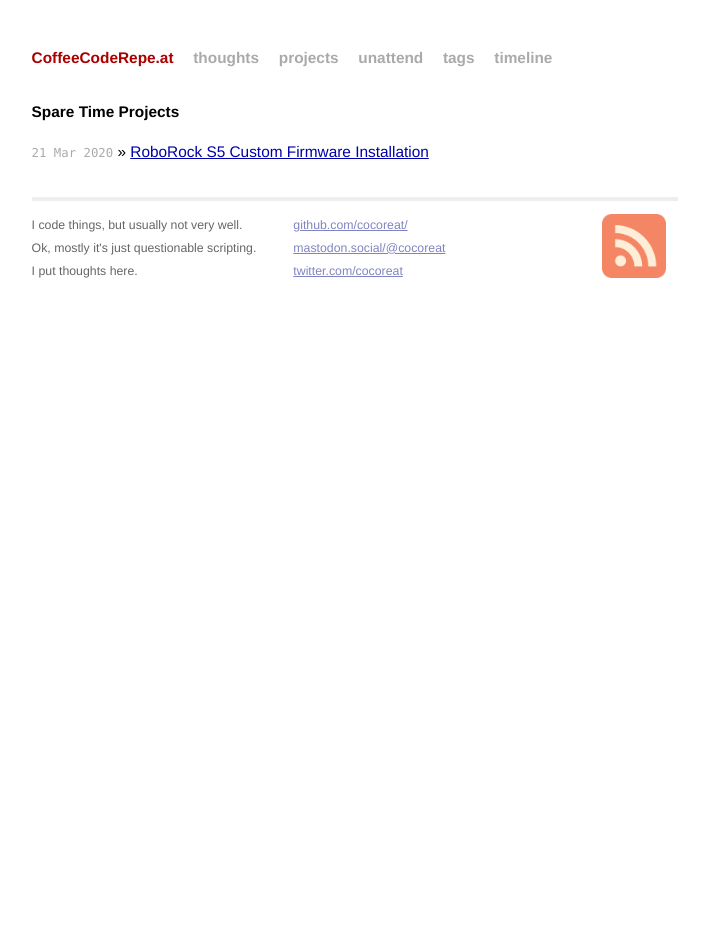
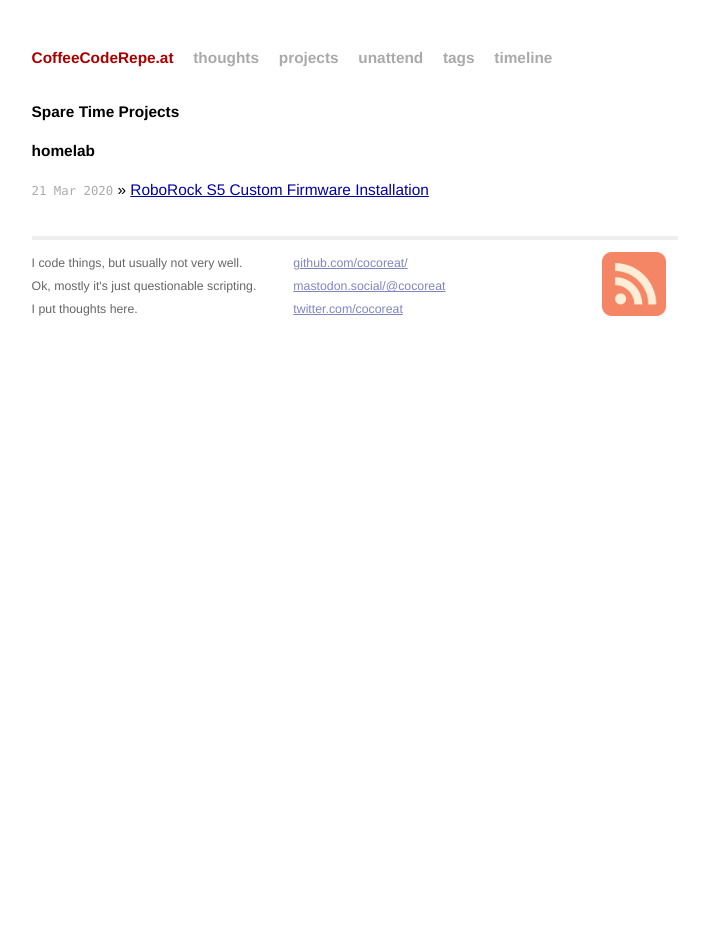
Before and after one commit to cocoreat/cocoreat.github.io, a Jekyll site: the page built from projects.md, in a window 1280 px wide. Shown: the whole page, without its empty margins (285-994 px from the left). Built offline with Jekyll 4.4.1, drawn with Linux system fonts in a browser that asks for light colours.

```diff
--- a/projects.md
+++ b/projects.md
@@ -8,6 +8,7 @@ permalink: /projects/
   <h1>Spare Time Projects</h1>
   <ul class="posts">
     {% for post in site.categories.projects %}
+    <h1>homelab</h1>
       {% if post.tags contains 'homelab' %}
         <li><span>{{ post.date | date_to_string }}</span> &raquo; <a href="{{ post.url }}">{{ post.title }}</a></li>
       {% endif %}
```
